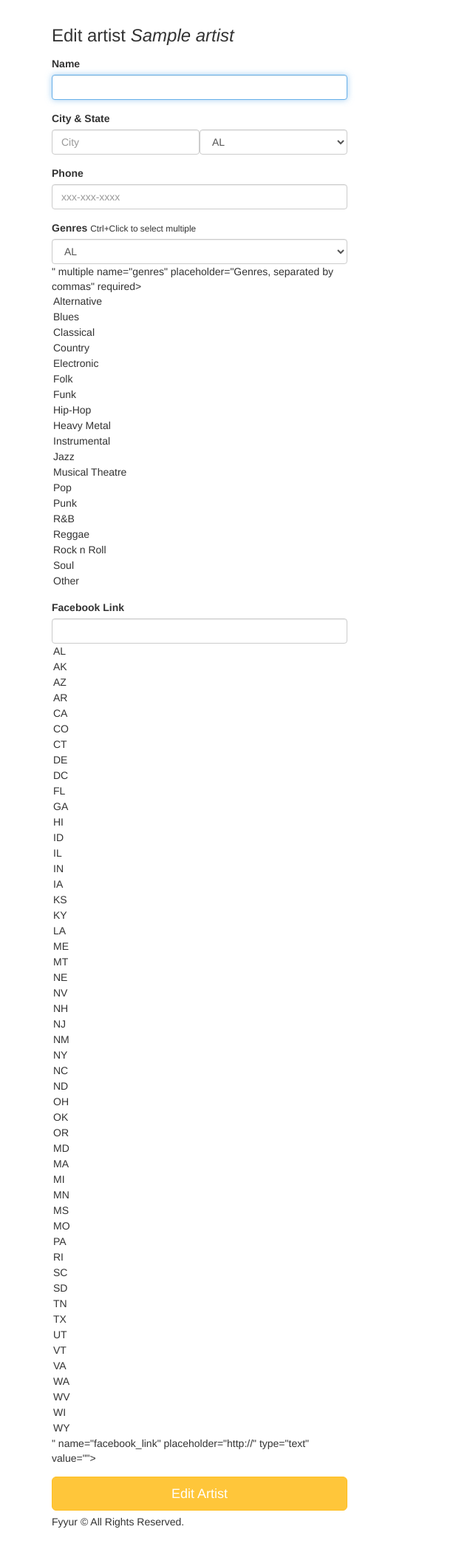
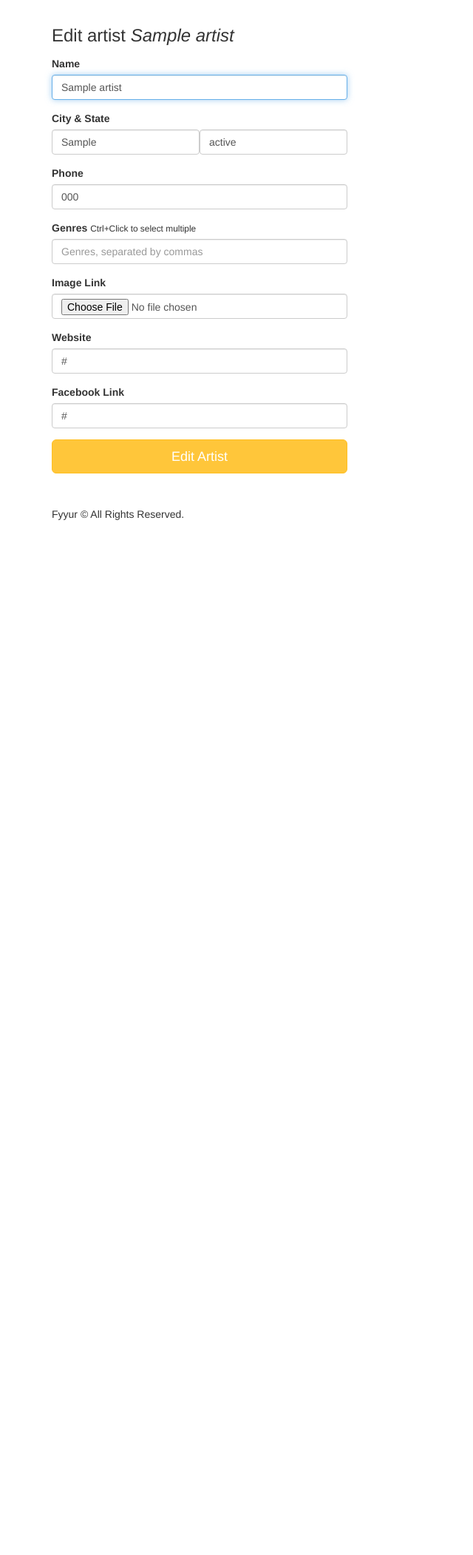
Before and after one commit to tomivanpete/udacity_fyyur, a Flask app: template templates/forms/edit_artist.html in a window 1280 px wide. Shown: the part 60-2162 px from the top of the page at 74% size, without its empty margins (0-640 px from the left). After the commit the page ends 763 px from the top, so only its background shows below. Run offline with Flask 2, Linux system fonts and the light colour scheme; the template is opened without the code that fills it: values that come from a table or form of the project are taken from there, others are empty; tables that the repository leaves empty hold one stand-in row (values such as "Sample post"); form fields are guessed from the names that the template uses; parts of the project's set-up code (start-up, migrations or seed data) failed here and were passed over; some libraries are stand-ins or nearby versions.

Commit message:
updated genres, updated edit forms, rebuilt db

```diff
--- a/app.py
+++ b/app.py
@@ -46,7 +46,7 @@ class Venue(db.Model):
     state = db.Column(db.String(120))
     address = db.Column(db.String(120))
     phone = db.Column(db.String(120))
-    genres = db.Column(db.String)
+    genres = db.Column(db.ARRAY(db.Text()))
     image_link = db.Column(db.String(500))
     facebook_link = db.Column(db.String(120))
     website = db.Column(db.String(120))
@@ -67,7 +67,7 @@ class Artist(db.Model):
     city = db.Column(db.String(120))
     state = db.Column(db.String(120))
     phone = db.Column(db.String(120))
-    genres = db.Column(db.String(120))
+    genres = db.Column(db.ARRAY(db.Text()))
     image_link = db.Column(db.String(500))
     facebook_link = db.Column(db.String(120))
     website = db.Column(db.String(120))
@@ -117,7 +117,12 @@ def venues():
     record['venues'] = []
     venues = Venue.query.filter(Venue.city == area.city, Venue.state == area.state).all()
     for venue in venues:
-      record['venues'].append({'id': venue.id, 'name': venue.name})
+      num_upcoming_shows = 0
+      shows = Show.query.filter(Show.venue_id == venue.id)
+      for show in shows:
+        if show.start_time > datetime.datetime.now():
+          num_upcoming_shows += 1
+      record['venues'].append({'id': venue.id, 'name': venue.name, 'num_upcoming_shows': num_upcoming_shows})
     data.append(record)
 
   ### Mock Data ###
@@ -272,7 +277,7 @@ def create_venue_submission():
     state = request.form.get('state')
     address = request.form.get('address')
     phone = request.form.get('phone')
-    genres = ';'.join(request.form.getlist('genres'))
+    genres = request.form.getlist('genres')
     image_link = request.form.get('image_link')
     facebook_link = request.form.get('facebook_link')
     website = request.form.get('website')
@@ -362,7 +367,35 @@ def search_artists():
 def show_artist(artist_id):
   # shows the venue page with the given venue_id
   # TODO: replace with real venue data from the venues table, using venue_id
+  data = {}
   artist = Artist.query.get(artist_id)
+  data['id'] = artist.id
+  data['name'] = artist.name
+  data['genres'] = artist.genres
+  data['city'] = artist.city
+  data['state'] = artist.state
+  data['phone'] = artist.phone
+  data['website'] = artist.website
+  data['facebook_link'] = artist.facebook_link
+  data['seeking_venue'] = artist.seeking_venue
+  data['seeking_description'] = artist.seeking_description
+  data['image_link'] = artist.image_link
+
+  data['past_shows'] = []
+  data['upcoming_shows'] = []
+  upcoming_shows_count = 0
+  past_shows_count = 0
+  shows = Show.query.filter(Show.artist_id == artist.id)
+  for show in shows:
+    venue = Venue.query.get(Venue.id == show.venue_id)
+    if show.start_time > datetime.datetime.now():
+      data['upcoming_shows'].append({'venue_id': venue.id, 'venue_name': venue.name, 'venue_image_link': venue.image_link, 'start_time': show.start_time})
+      upcoming_shows_count += 1
+    else:
+      data['past_shows'].append({'venue_id': venue.id, 'venue_name': venue.name, 'venue_image_link': venue.image_link, 'start_time': show.start_time})
+      past_shows_count += 1
+  data['upcoming_shows_count'] = upcoming_shows_count
+  data['past_shows_count'] = past_shows_count
 
   ### Mock Data ###
   # data1={
@@ -437,7 +470,7 @@ def show_artist(artist_id):
   #   "upcoming_shows_count": 3,
   # }
   #data = list(filter(lambda d: d['id'] == artist_id, [data1, data2, data3]))[0]
-  return render_template('pages/show_artist.html', artist=artist)
+  return render_template('pages/show_artist.html', artist=data)
 
 #  Update
 #  ----------------------------------------------------------------
@@ -466,6 +499,31 @@ def edit_artist(artist_id):
 def edit_artist_submission(artist_id):
   # TODO: take values from the form submitted, and update existing
   # artist record with ID <artist_id> using the new attributes
+  error = False
+  try:
+    artist = Artist.query.get(artist_id)
+    artist.name = request.form.get('name')
+    artist.city = request.form.get('city')
+    artist.state = request.form.get('state')
+    artist.address = request.form.get('address')
+    artist.phone = request.form.get('phone')
+    artist.genres = request.form.getlist('genres')
+    artist.image_link = request.form.get('image_link')
+    artist.facebook_link = request.form.get('facebook_link')
+    artist.website = request.form.get('website')
+
+    db.session.commit()
+    # on successful db insert, flash success
+    flash('Artist ' + artist.name + ' was successfully updated!')
+  except:
+    error = True
+    db.session.rollback()
+    print(sys.exc_info())
+  finally:
+    db.session.close()
+  if error:
+    flash('An error occurred. Artist could not be updated.')
+    abort(500)
 
   return redirect(url_for('show_artist', artist_id=artist_id))
 
@@ -495,6 +553,32 @@ def edit_venue(venue_id):
 def edit_venue_submission(venue_id):
   # TODO: take values from the form submitted, and update existing
   # venue record with ID <venue_id> using the new attributes
+  error = False
+  try:
+    venue = Venue.query.get(venue_id)
+    venue.name = request.form.get('name')
+    venue.city = request.form.get('city')
+    venue.state = request.form.get('state')
+    venue.address = request.form.get('address')
+    venue.phone = request.form.get('phone')
+    venue.genres = request.form.getlist('genres')
+    venue.image_link = request.form.get('image_link')
+    venue.facebook_link = request.form.get('facebook_link')
+    venue.website = request.form.get('website')
+
+    db.session.commit()
+    # on successful db insert, flash success
+    flash('Venue ' + venue.name + ' was successfully updated!')
+  except:
+    error = True
+    db.session.rollback()
+    print(sys.exc_info())
+  finally:
+    db.session.close()
+  if error:
+    flash('An error occurred. Venue could not be updated.')
+    abort(500)
+
   return redirect(url_for('show_venue', venue_id=venue_id))
 
 #  Create Artist
@@ -516,7 +600,7 @@ def create_artist_submission():
     city = request.form.get('city')
     state = request.form.get('state')
     phone = request.form.get('phone')
-    genres = ';'.join(request.form.getlist('genres'))
+    genres = request.form.getlist('genres')
     image_link = request.form.get('image_link')
     facebook_link = request.form.get('facebook_link')
     website = request.form.get('website')
@@ -559,42 +643,55 @@ def shows():
   # displays list of shows at /shows
   # TODO: replace with real venues data.
   #       num_shows should be aggregated based on number of upcoming shows per venue.
-  data=[{
-    "venue_id": 1,
-    "venue_name": "The Musical Hop",
-    "artist_id": 4,
-    "artist_name": "Guns N Petals",
-    "artist_image_link": "https://images.unsplash.com/photo-1549213783-8284d0336c4f?ixlib=rb-1.2.1&ixid=eyJhcHBfaWQiOjEyMDd9&auto=format&fit=crop&w=300&q=80",
-    "start_time": "2019-05-21T21:30:00.000Z"
-  }, {
-    "venue_id": 3,
-    "venue_name": "Park Square Live Music & Coffee",
-    "artist_id": 5,
-    "artist_name": "Matt Quevedo",
-    "artist_image_link": "https://images.unsplash.com/photo-1495223153807-b916f75de8c5?ixlib=rb-1.2.1&ixid=eyJhcHBfaWQiOjEyMDd9&auto=format&fit=crop&w=334&q=80",
-    "start_time": "2019-06-15T23:00:00.000Z"
-  }, {
-    "venue_id": 3,
-    "venue_name": "Park Square Live Music & Coffee",
-    "artist_id": 6,
-    "artist_name": "The Wild Sax Band",
-    "artist_image_link": "https://images.unsplash.com/photo-1558369981-f9ca78462e61?ixlib=rb-1.2.1&ixid=eyJhcHBfaWQiOjEyMDd9&auto=format&fit=crop&w=794&q=80",
-    "start_time": "2035-04-01T20:00:00.000Z"
-  }, {
-    "venue_id": 3,
-    "venue_name": "Park Square Live Music & Coffee",
-    "artist_id": 6,
-    "artist_name": "The Wild Sax Band",
-    "artist_image_link": "https://images.unsplash.com/photo-1558369981-f9ca78462e61?ixlib=rb-1.2.1&ixid=eyJhcHBfaWQiOjEyMDd9&auto=format&fit=crop&w=794&q=80",
-    "start_time": "2035-04-08T20:00:00.000Z"
-  }, {
-    "venue_id": 3,
-    "venue_name": "Park Square Live Music & Coffee",
-    "artist_id": 6,
-    "artist_name": "The Wild Sax Band",
-    "artist_image_link": "https://images.unsplash.com/photo-1558369981-f9ca78462e61?ixlib=rb-1.2.1&ixid=eyJhcHBfaWQiOjEyMDd9&auto=format&fit=crop&w=794&q=80",
-    "start_time": "2035-04-15T20:00:00.000Z"
-  }]
+  data = []
+  shows = Show.query.order_by('venue_id').all()
+  for show in shows:
+    venue = Venue.query.get(show.venue_id)
+    artist = Artist.query.get(show.artist_id)
+    data.append({'venue_id': venue.id,
+                 'venue_name': venue.name,
+                 'artist_id': artist.id,
+                 'artist_name': artist.name,
+                 'artist_image_link': artist.image_link,
+                 'start_time': show.start_time})
+
+  ### Mock Data ###
+  # data=[{
+  #   "venue_id": 1,
+  #   "venue_name": "The Musical Hop",
+  #   "artist_id": 4,
+  #   "artist_name": "Guns N Petals",
+  #   "artist_image_link": "https://images.unsplash.com/photo-1549213783-8284d0336c4f?ixlib=rb-1.2.1&ixid=eyJhcHBfaWQiOjEyMDd9&auto=format&fit=crop&w=300&q=80",
+  #   "start_time": "2019-05-21T21:30:00.000Z"
+  # }, {
+  #   "venue_id": 3,
+  #   "venue_name": "Park Square Live Music & Coffee",
+  #   "artist_id": 5,
+  #   "artist_name": "Matt Quevedo",
+  #   "artist_image_link": "https://images.unsplash.com/photo-1495223153807-b916f75de8c5?ixlib=rb-1.2.1&ixid=eyJhcHBfaWQiOjEyMDd9&auto=format&fit=crop&w=334&q=80",
+  #   "start_time": "2019-06-15T23:00:00.000Z"
+  # }, {
+  #   "venue_id": 3,
+  #   "venue_name": "Park Square Live Music & Coffee",
+  #   "artist_id": 6,
+  #   "artist_name": "The Wild Sax Band",
+  #   "artist_image_link": "https://images.unsplash.com/photo-1558369981-f9ca78462e61?ixlib=rb-1.2.1&ixid=eyJhcHBfaWQiOjEyMDd9&auto=format&fit=crop&w=794&q=80",
+  #   "start_time": "2035-04-01T20:00:00.000Z"
+  # }, {
+  #   "venue_id": 3,
+  #   "venue_name": "Park Square Live Music & Coffee",
+  #   "artist_id": 6,
+  #   "artist_name": "The Wild Sax Band",
+  #   "artist_image_link": "https://images.unsplash.com/photo-1558369981-f9ca78462e61?ixlib=rb-1.2.1&ixid=eyJhcHBfaWQiOjEyMDd9&auto=format&fit=crop&w=794&q=80",
+  #   "start_time": "2035-04-08T20:00:00.000Z"
+  # }, {
+  #   "venue_id": 3,
+  #   "venue_name": "Park Square Live Music & Coffee",
+  #   "artist_id": 6,
+  #   "artist_name": "The Wild Sax Band",
+  #   "artist_image_link": "https://images.unsplash.com/photo-1558369981-f9ca78462e61?ixlib=rb-1.2.1&ixid=eyJhcHBfaWQiOjEyMDd9&auto=format&fit=crop&w=794&q=80",
+  #   "start_time": "2035-04-15T20:00:00.000Z"
+  # }]
   return render_template('pages/shows.html', shows=data)
 
 @app.route('/shows/create')
--- a/forms.py
+++ b/forms.py
@@ -1,7 +1,7 @@
 from datetime import datetime
 from flask_wtf import FlaskForm
 from wtforms import StringField, SelectField, SelectMultipleField, DateTimeField, BooleanField
-from wtforms.validators import DataRequired, AnyOf, URL
+from wtforms.validators import DataRequired, AnyOf, URL, ValidationError
 
 class ShowForm(FlaskForm):
     artist_id = StringField(
@@ -229,4 +229,6 @@ class ArtistForm(FlaskForm):
         'website', validators=[URL()]
     )
 
+def enum_validator():
+
 # TODO IMPLEMENT NEW ARTIST FORM AND NEW SHOW FORM
--- a/templates/forms/edit_artist.html
+++ b/templates/forms/edit_artist.html
@@ -6,31 +6,39 @@
       <h3 class="form-heading">Edit artist <em>{{ artist.name }}</em></h3>
       <div class="form-group">
         <label for="name">Name</label>
-        {{ form.name(class_ = 'form-control', autofocus = true) }}
+        {{ form.name(class_ = 'form-control', value=artist.name, autofocus = true) }}
       </div>
       <div class="form-group">
           <label>City & State</label>
           <div class="form-inline">
             <div class="form-group">
-              {{ form.city(class_ = 'form-control', placeholder='City', autofocus = true) }}
+              {{ form.city(class_ = 'form-control', placeholder='City', value=artist.city, autofocus = true) }}
             </div>
             <div class="form-group">
-              {{ form.state(class_ = 'form-control', placeholder='State', autofocus = true) }}
+              {{ form.state(class_ = 'form-control', placeholder='State', value=artist.state, autofocus = true) }}
             </div>
           </div>
       </div>
       <div class="form-group">
           <label for="phone">Phone</label>
-          {{ form.phone(class_ = 'form-control', placeholder='xxx-xxx-xxxx', autofocus = true) }}
+          {{ form.phone(class_ = 'form-control', placeholder='xxx-xxx-xxxx', value=artist.phone, autofocus = true) }}
         </div>
       <div class="form-group">
         <label for="genres">Genres</label>
         <small>Ctrl+Click to select multiple</small>
-        {{ form.genres(class_ = 'form-control', placeholder='Genres, separated by commas', id=form.state, autofocus = true) }}
+        {{ form.genres(class_ = 'form-control', placeholder='Genres, separated by commas', autofocus = true) }}
+      </div>
+      <div class="form-group">
+        <label for="image_link">Image Link</label>
+        {{ form.image_link(class_ = 'form-control', placeholder='http://', value=artist.image_link, autofocus = false) }}
+      </div>
+      <div class="form-group">
+        <label for="website">Website</label>
+        {{ form.website(class_ = 'form-control', placeholder='http://', value=artist.website, autofocus = false) }}
       </div>
       <div class="form-group">
           <label for="genres">Facebook Link</label>
-          {{ form.facebook_link(class_ = 'form-control', placeholder='http://', id=form.state, autofocus = true) }}
+          {{ form.facebook_link(class_ = 'form-control', placeholder='http://', value=artist.facebook_link, autofocus = true) }}
         </div>
       <input type="submit" value="Edit Artist" class="btn btn-primary btn-lg btn-block">
     </form>
```
Also changed, not shown: migrations/versions/81c73ea5b958_.py (renamed from migrations/versions/f1393cc6242d_.py, +5 -5 lines), templates/forms/edit_venue.html (+8 -0 lines).
